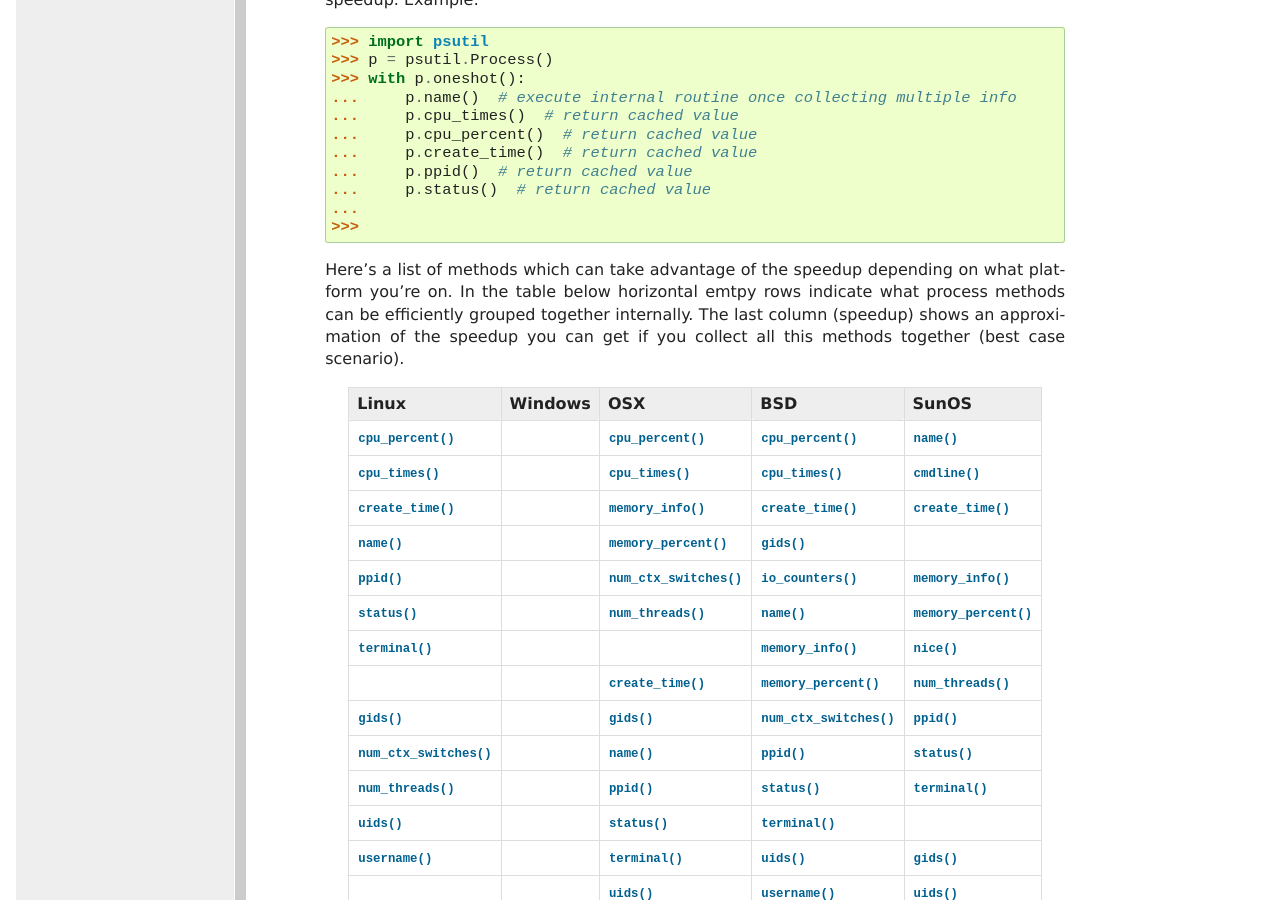
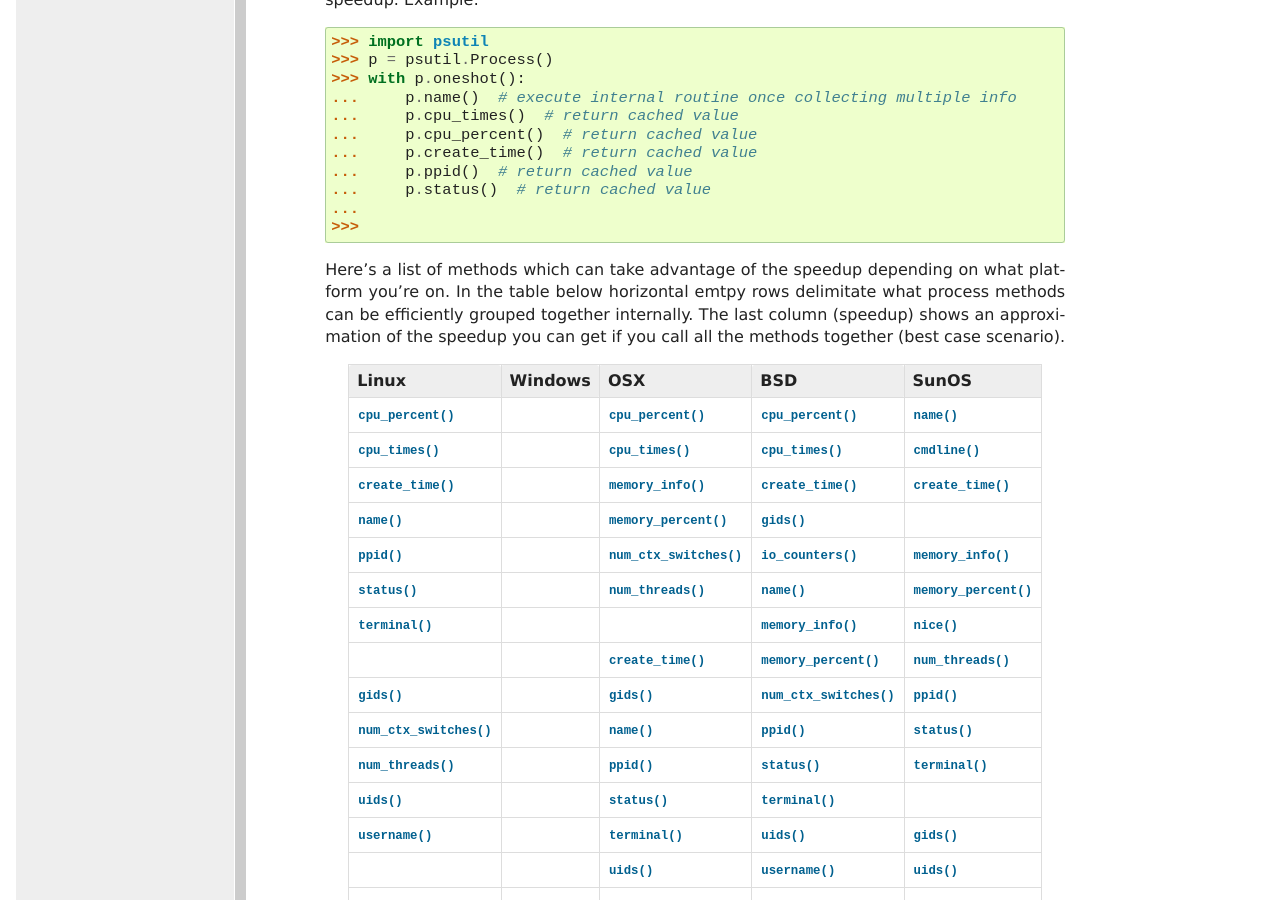
Before and after one commit to giampaolo/psutil, a Sphinx documentation site: the page built from docs/index.rst, in a window 1280 px wide and 900 px high, scrolled down 12347 px. Built offline with Sphinx 7.4.7, drawn with Linux system fonts in a browser that asks for light colours; formulas are drawn with MathJax 3.

Commit message:
update doc

```diff
--- a/docs/index.rst
+++ b/docs/index.rst
@@ -790,10 +790,10 @@
 
     Here's a list of methods which can take advantage of the speedup depending
     on what platform you're on.
-    In the table below horizontal emtpy rows indicate what process methods can
-    be efficiently grouped together internally.
+    In the table below horizontal emtpy rows delimitate what process methods
+    can be efficiently grouped together internally.
     The last column (speedup) shows an approximation of the speedup you can get
-    if you collect all this methods together (best case scenario).
+    if you call all the methods together (best case scenario).
 
     +------------------------------+-------------+------------------------------+------------------------------+--------------------------+
     | Linux                        | Windows     | OSX                          | BSD                          | SunOS                    |
```
